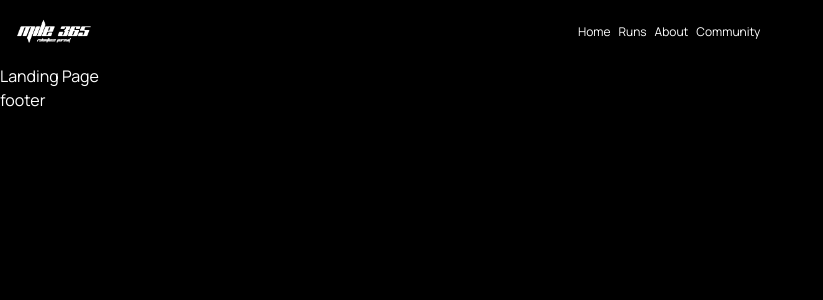
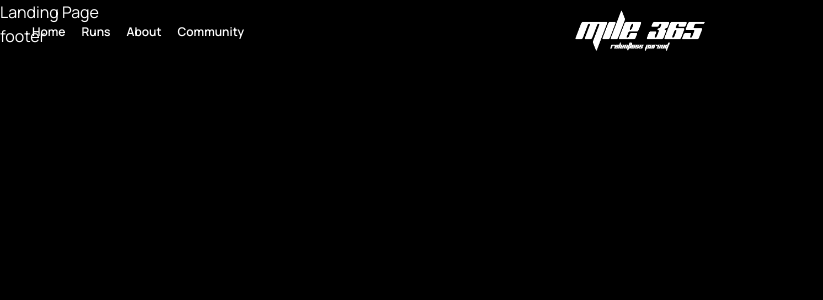
Before and after one commit to DeuxLim/mile365-runclub, a React (Vite) app in the folder frontend/: page / in a window 1280 px wide. Shown: the top 300 px of the page, without its empty margins (0-823 px from the left). Built offline with nearby package versions, Linux system fonts and the light colour scheme.

Commit message:
navbar initial

```diff
--- a/frontend/src/components/Navbar.tsx
+++ b/frontend/src/components/Navbar.tsx
@@ -1,36 +1,90 @@
+import { useEffect, useRef, useState } from "react";
 import logo from "../assets/photos/365_logo.png";
 import { TbMenu } from "react-icons/tb";
 
 export default function Navbar() {
+	const [showNav, setShowNav] = useState(true);
+	const [scrolled, setScrolled] = useState(false);
+	const [introDone, setIntroDone] = useState(false);
+	const lastScrollY = useRef(0);
+
+	// INTRO SLIDE — synced with hero progress bar motion
+	useEffect(() => {
+		const timer = setTimeout(() => {
+			setIntroDone(true);
+		}, 400); // same start timing as hero bar
+
+		return () => clearTimeout(timer);
+	}, []);
+
+	// SCROLL BEHAVIOR
+	useEffect(() => {
+		const handleScroll = () => {
+			const current = window.scrollY;
+
+			if (current > lastScrollY.current && current > 80) {
+				setShowNav(false);
+			} else {
+				setShowNav(true);
+			}
+
+			setScrolled(current > window.innerHeight - 100);
+			lastScrollY.current = current;
+		};
+
+		window.addEventListener("scroll", handleScroll);
+		return () => window.removeEventListener("scroll", handleScroll);
+	}, []);
+
+	// FINAL POSITION
+	const translateClass = !introDone
+		? "-translate-y-full"
+		: showNav
+			? "translate-y-0"
+			: "-translate-y-full";
+
 	return (
-		<nav className="flex items-center justify-center md:justify-between text-white px-4 py-4 md:h-16 bg-black relative">
-			{/* Logo */}
-			<div className="h-10 md:h-8 flex items-center">
-				<img
-					src={logo}
-					alt="MILE 365 LOGO"
-					className="w-full h-full object-cover"
-				/>
-			</div>
+		<nav
+			className={`
+				fixed top-0 left-0 right-0 z-50 text-white
+				transform transition-transform duration-900
+				ease-[cubic-bezier(0.22,1,0.36,1)]
+				${translateClass}
+				${scrolled ? "bg-black/95 backdrop-blur" : "bg-transparent"}
+				py-4 md:py-0
+			`}
+		>
+			<div className="flex items-center px-8 py-4 md:h-16">
+				{/* Left desktop menu */}
+				<div className="hidden md:flex">
+					<ul className="flex gap-4 text-xs font-semibold">
+						<li>
+							<a href="#home">Home</a>
+						</li>
+						<li>
+							<a href="#runs">Runs</a>
+						</li>
+						<li>
+							<a href="#about">About</a>
+						</li>
+						<li>
+							<a href="#community">Community</a>
+						</li>
+					</ul>
+				</div>
 
-			{/* Desktop menu */}
-			<div className="hidden flex-1 text-xs md:flex items-center justify-center">
-				<ul className="flex gap-2 font-extralight">
-					<li>Home</li>
-					<li>Runs</li>
-					<li>About</li>
-					<li>Community</li>
-				</ul>
-			</div>
+				{/* Center logo */}
+				<a
+					className="absolute md:left-1/2 md:-translate-x-1/2"
+					href="#home"
+				>
+					<img src={logo} className="h-10 md:h-14 object-contain" />
+				</a>
 
-			{/* Burger (mobile) */}
-			<button className="absolute right-4 md:hidden text-lg">
-				<TbMenu />
-			</button>
-
-			{/* Right menu (desktop) */}
-			<div className="hidden md:flex text-lg">
-				<TbMenu />
+				{/* Right menu icon */}
+				<div className="ml-auto">
+					<TbMenu />
+				</div>
 			</div>
 		</nav>
 	);
```
